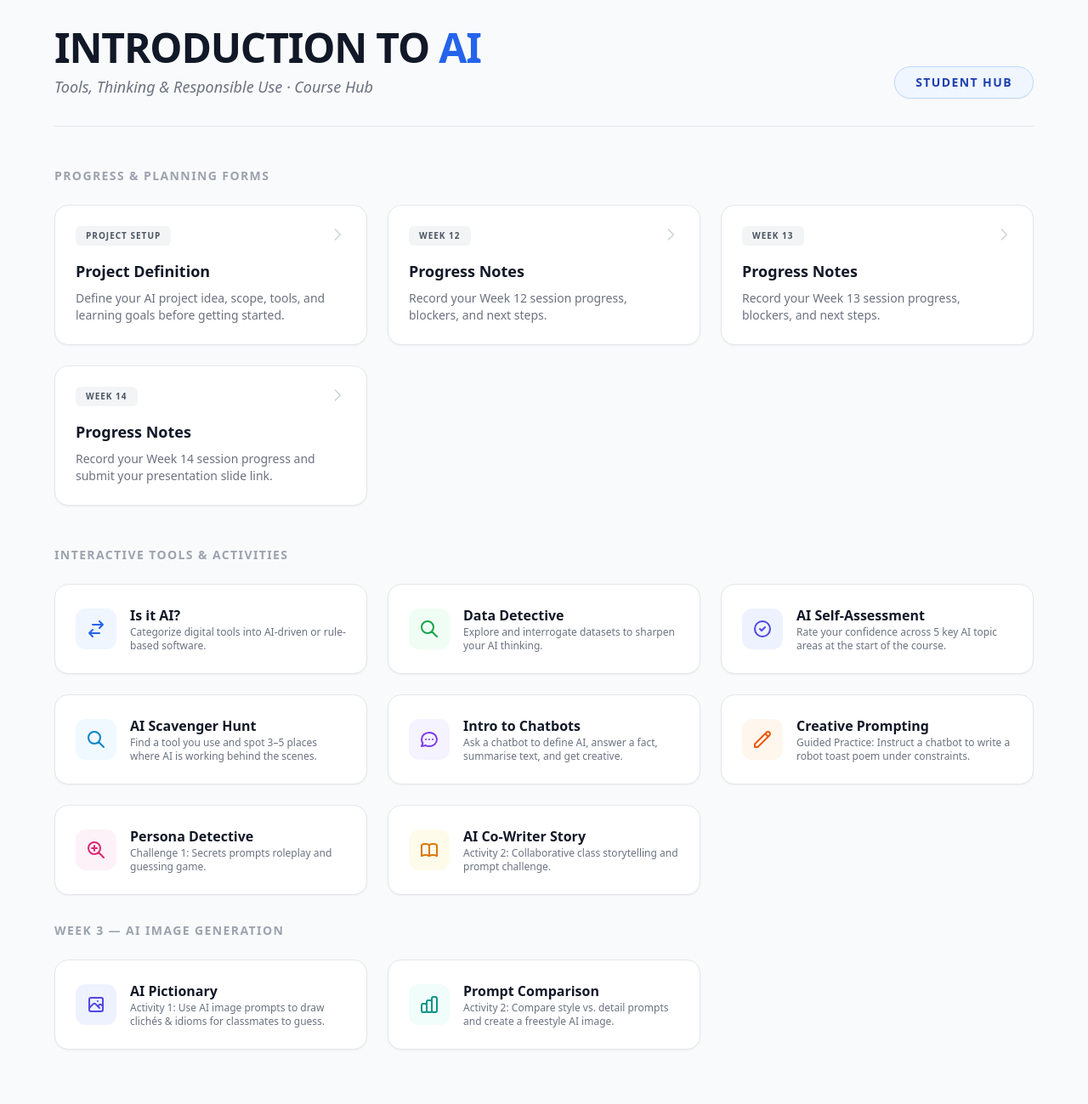
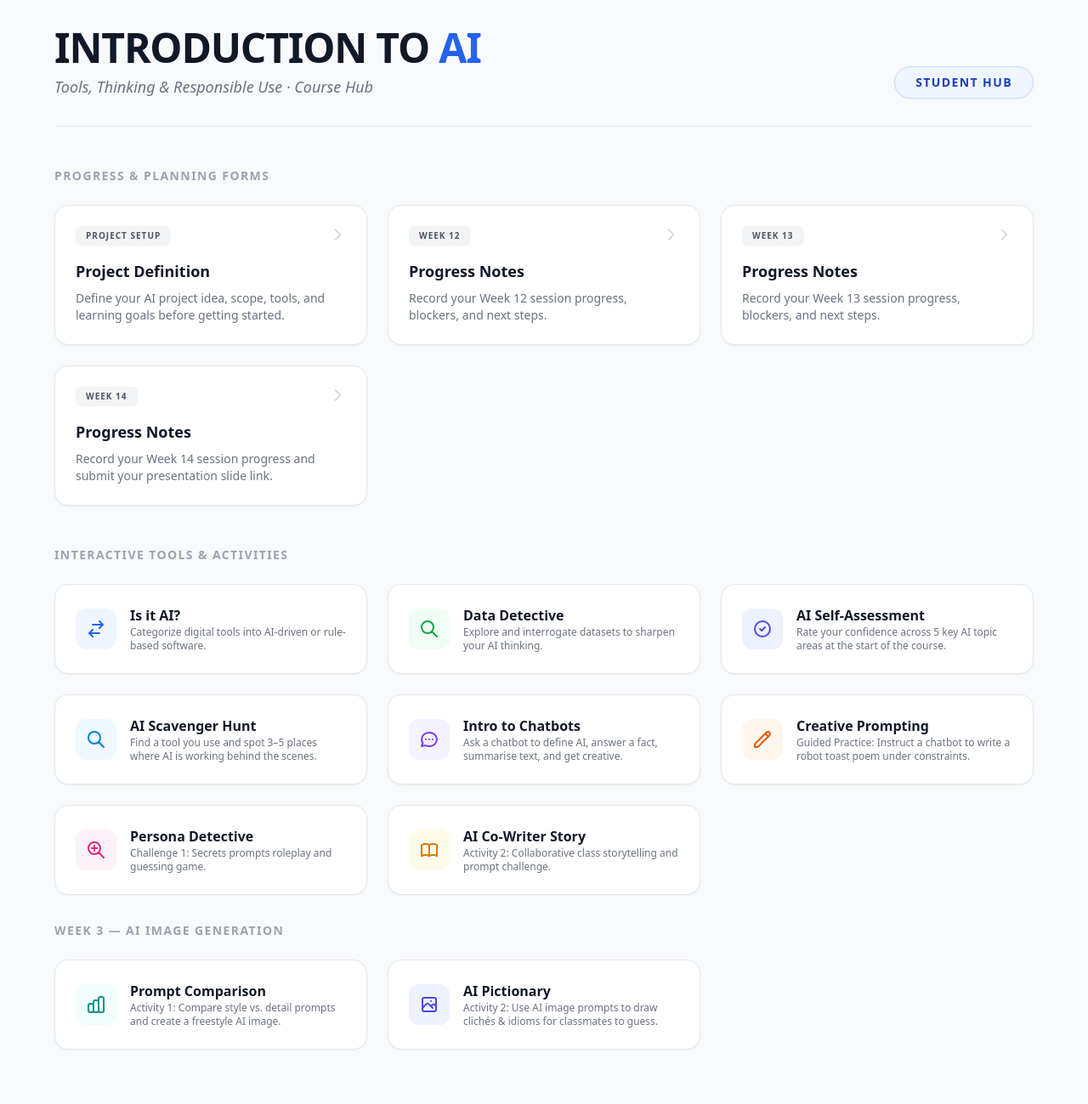
Before and after one commit to techwithkev/techwithkev.github.io, a Jekyll site: the page pages/introai/index.html, which Jekyll copies as it is, in a window 1280 px wide. Shown: the whole page at 85% size. Built offline with Jekyll 4.4.1, drawn with Linux system fonts in a browser that asks for light colours; nearby versions of some CDN libraries.

Commit message:
refactor: swap week 3 exercise ordering and add image load success notifications

```diff
--- a/pages/introai/index.html
+++ b/pages/introai/index.html
@@ -239,6 +239,21 @@
 
     <div class="grid grid-cols-1 md:grid-cols-3 gap-6 mb-8">
 
+      <!-- Week 3 Prompt Comparison -->
+      <a href="week03_prompt_comparison.html"
+        class="group bg-white border border-gray-200 p-6 rounded-2xl shadow-sm hover:shadow-md hover:border-teal-400 transition-all flex items-center gap-4">
+        <div
+          class="w-12 h-12 rounded-xl bg-teal-50 text-teal-600 flex items-center justify-center flex-shrink-0 group-hover:scale-110 transition-transform">
+          <svg class="w-6 h-6" fill="none" stroke="currentColor" stroke-width="2" viewBox="0 0 24 24">
+            <path stroke-linecap="round" stroke-linejoin="round" d="M9 19v-6a2 2 0 00-2-2H5a2 2 0 00-2 2v6a2 2 0 002 2h2a2 2 0 002-2zm0 0V9a2 2 0 012-2h2a2 2 0 012 2v10m-6 0a2 2 0 002 2h2a2 2 0 002-2m0 0V5a2 2 0 012-2h2a2 2 0 012 2v14a2 2 0 01-2 2h-2a2 2 0 01-2-2z" />
+          </svg>
+        </div>
+        <div>
+          <h3 class="text-md font-bold text-gray-900 group-hover:text-teal-600 transition-colors">Prompt Comparison</h3>
+          <p class="text-xs text-gray-500">Activity 1: Compare style vs. detail prompts and create a freestyle AI image.</p>
+        </div>
+      </a>
+
       <!-- Week 3 AI Pictionary -->
       <a href="week03_ai_pictionary.html"
         class="group bg-white border border-gray-200 p-6 rounded-2xl shadow-sm hover:shadow-md hover:border-indigo-400 transition-all flex items-center gap-4">
@@ -250,22 +265,7 @@
         </div>
         <div>
           <h3 class="text-md font-bold text-gray-900 group-hover:text-indigo-600 transition-colors">AI Pictionary</h3>
-          <p class="text-xs text-gray-500">Activity 1: Use AI image prompts to draw clichés &amp; idioms for classmates to guess.</p>
-        </div>
-      </a>
-
-      <!-- Week 3 Prompt Comparison -->
-      <a href="week03_prompt_comparison.html"
-        class="group bg-white border border-gray-200 p-6 rounded-2xl shadow-sm hover:shadow-md hover:border-teal-400 transition-all flex items-center gap-4">
-        <div
-          class="w-12 h-12 rounded-xl bg-teal-50 text-teal-600 flex items-center justify-center flex-shrink-0 group-hover:scale-110 transition-transform">
-          <svg class="w-6 h-6" fill="none" stroke="currentColor" stroke-width="2" viewBox="0 0 24 24">
-            <path stroke-linecap="round" stroke-linejoin="round" d="M9 19v-6a2 2 0 00-2-2H5a2 2 0 00-2 2v6a2 2 0 002 2h2a2 2 0 002-2zm0 0V9a2 2 0 012-2h2a2 2 0 012 2v10m-6 0a2 2 0 002 2h2a2 2 0 002-2m0 0V5a2 2 0 012-2h2a2 2 0 012 2v14a2 2 0 01-2 2h-2a2 2 0 01-2-2z" />
-          </svg>
-        </div>
-        <div>
-          <h3 class="text-md font-bold text-gray-900 group-hover:text-teal-600 transition-colors">Prompt Comparison</h3>
-          <p class="text-xs text-gray-500">Activity 2: Compare style vs. detail prompts and create a freestyle AI image.</p>
+          <p class="text-xs text-gray-500">Activity 2: Use AI image prompts to draw clichés &amp; idioms for classmates to guess.</p>
         </div>
       </a>
 
```
Also changed, not shown: pages/introai/week03_ai_pictionary.html (+13 -0 lines), pages/introai/week03_prompt_comparison.html (+13 -0 lines), pages/teacher/teacher_dashboard.html (+74 -73 lines).
